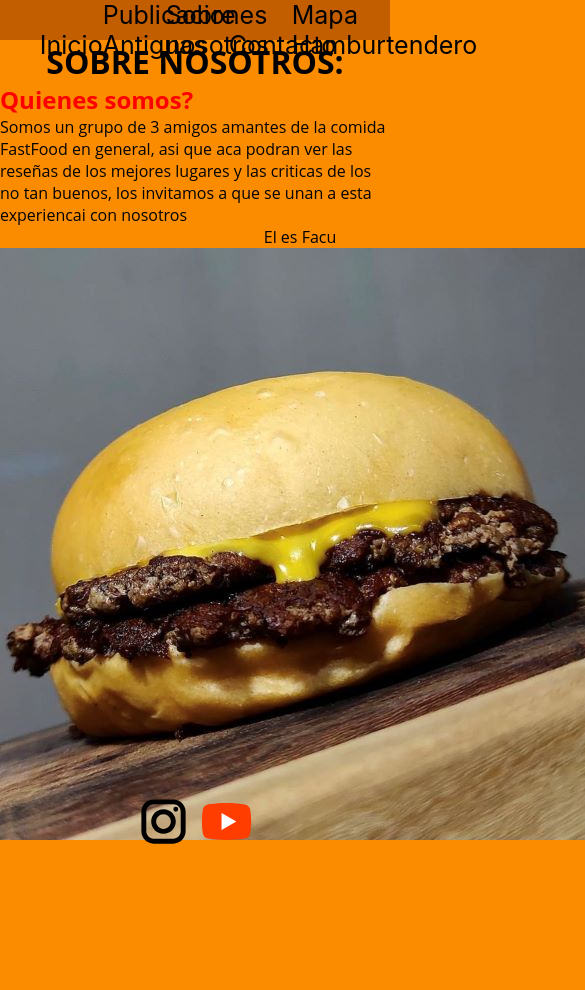
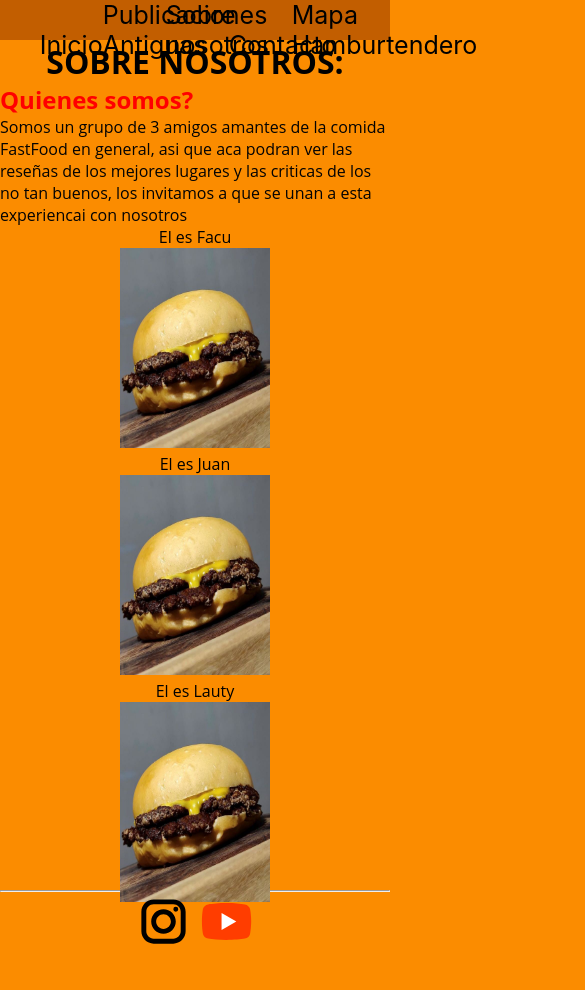
Before and after one commit to juanff22/cursoCoder, a website: page pages/sobrenosotros.html in a window 390 px wide. Shown: the top 990 px of the page, 585 px wide, since content can reach past the window. Before the commit the page ends 890 px from the top, so only its background shows below. Drawn offline with Linux system fonts and the light colour scheme.

Commit message:
mas cambios

```diff
--- a/pages/sobrenosotros.html
+++ b/pages/sobrenosotros.html
@@ -32,19 +32,19 @@
         <section class="contenedorSobreNos">
             <article>
                 <p>El es Facu</p>
-                <img src="../media/images/imagen2.jpg"  class="d-block w-100" alt="Imagen de una persona">
+                <img src="../media/images/imagen2.jpg"  class="imagenNosotros d-block w-100" alt="Imagen de una persona">
             </article>
 
             <article>
                 <p>El es Juan</p>
-                <img src="../media/images/imagen2.jpg"  class="d-block w-100" alt="Imagen de una persona">
+                <img src="../media/images/imagen2.jpg"  class="imagenNosotros d-block w-100" alt="Imagen de una persona">
 
             </article>
 
 
             <article>
                 <p>El es Lauty</p>
-                <img src="../media/images/imagen2.jpg"  class="d-block w-100" alt="Imagen de una persona">
+                <img src="../media/images/imagen2.jpg"  class="imagenNosotros d-block w-100" alt="Imagen de una persona">
             </article>
 
         </section>
--- a/styleScss/_sobreNosotros.scss
+++ b/styleScss/_sobreNosotros.scss
@@ -5,6 +5,8 @@
 
 }
 
+
+@media only screen and (min-width: 769px) {
     .sobreNosotros{
         height: 750px;
     }
@@ -15,3 +17,48 @@
         grid-template-columns: 4fr 4fr 4fr ;
 
     }
+
+}
+
+/* TABLET */
+
+@media only screen and (max-width: 768px) and (min-width: 416px){
+
+    .sobreNosotros{
+        height: 1450px;
+    }
+
+    .contenedorSobreNos{
+        text-align: center;
+        display: grid;
+        grid-template-rows: 4fr 4fr 4fr ;
+
+    }
+
+    .imagenNosotros{
+        height: 400px ;
+        width: 250px;
+    }
+
+}
+
+/* MOBILE */
+
+@media only screen and (max-width: 415px) {
+    .sobreNosotros{
+        height: 850px;
+        width: 100%;
+    }
+
+    .contenedorSobreNos{
+        text-align: center;
+        display: grid;
+        grid-template-rows: 4fr 4fr 4fr ;
+
+    }
+
+    .imagenNosotros{
+        height: 200px ;
+        width: 150px;
+    }
+}
```
Also changed, not shown: styleCss/style.css. Lines whose indentation alone changed are shown as unchanged.
